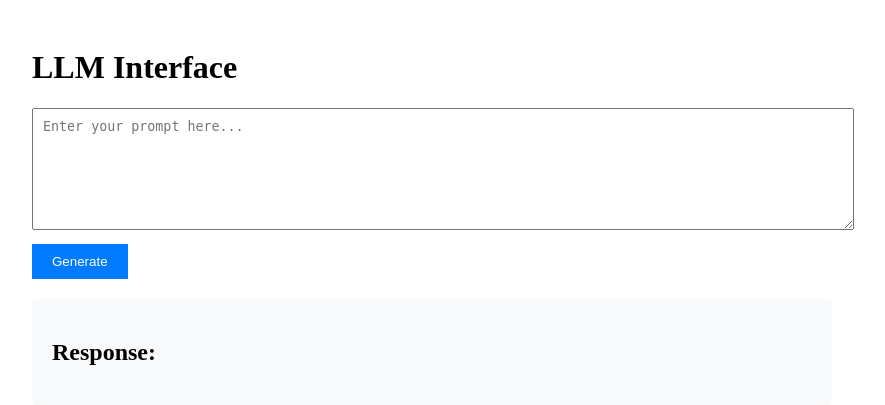
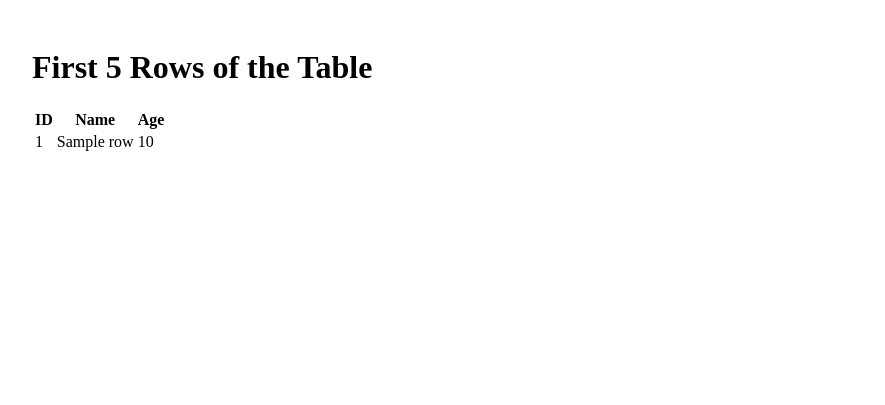
Before and after one commit to alandema/flask_medPrescription, a Flask app: template templates/index.html in a window 1280 px wide. Shown: the top 405 px of the page, without its empty margins (208-1093 px from the left). Run offline with Flask 3, Linux system fonts and the light colour scheme; the template is opened without the code that fills it: most values are stand-ins (such as "Sample title", 1, 10 or a date in 2020).

Commit message:
interacting with db

```diff
--- a/config.py
+++ b/config.py
@@ -7,6 +7,3 @@ class Config:
     MYSQL_USER = os.getenv('MYSQL_USER')
     MYSQL_PASSWORD = os.getenv('MYSQL_PASSWORD')
     MYSQL_DB = os.getenv('MYSQL_DB')
-    SQLALCHEMY_BINDS = {
-        'userdb': 'sqlite:///userdb.db'
-    }
--- a/flask_app.py
+++ b/flask_app.py
@@ -1,5 +1,8 @@
+from dotenv import load_dotenv  # noqa
+load_dotenv('config.env')  # noqa
+
+from config import Config
 from flask import Flask
-from config import Config
 
 
 def create_app():
--- a/templates/index.html
+++ b/templates/index.html
@@ -1,17 +1,27 @@
 {% extends "base.html" %}
 
-{% block title %}LLM Interface{% endblock %}
+{% block title %}Home{% endblock %}
 
 {% block content %}
 <div class="container">
-    <h1>LLM Interface</h1>
-    <div class="input-section">
-        <textarea id="prompt" placeholder="Enter your prompt here..."></textarea>
-        <button onclick="generateResponse()">Generate</button>
-    </div>
-    <div class="response-section">
-        <h2>Response:</h2>
-        <div id="response"></div>
-    </div>
+    <h1>First 5 Rows of the Table</h1>
+    <table>
+        <thead>
+            <tr>
+                <th>ID</th>
+                <th>Name</th>
+                <th>Age</th>
+            </tr>
+        </thead>
+        <tbody>
+            {% for row in rows %}
+            <tr>
+                <td>{{ row.id }}</td>
+                <td>{{ row.name }}</td>
+                <td>{{ row.age }}</td>
+            </tr>
+            {% endfor %}
+        </tbody>
+    </table>
 </div>
 {% endblock %}
```
Also changed, not shown: routes.py (+9 -5 lines).
